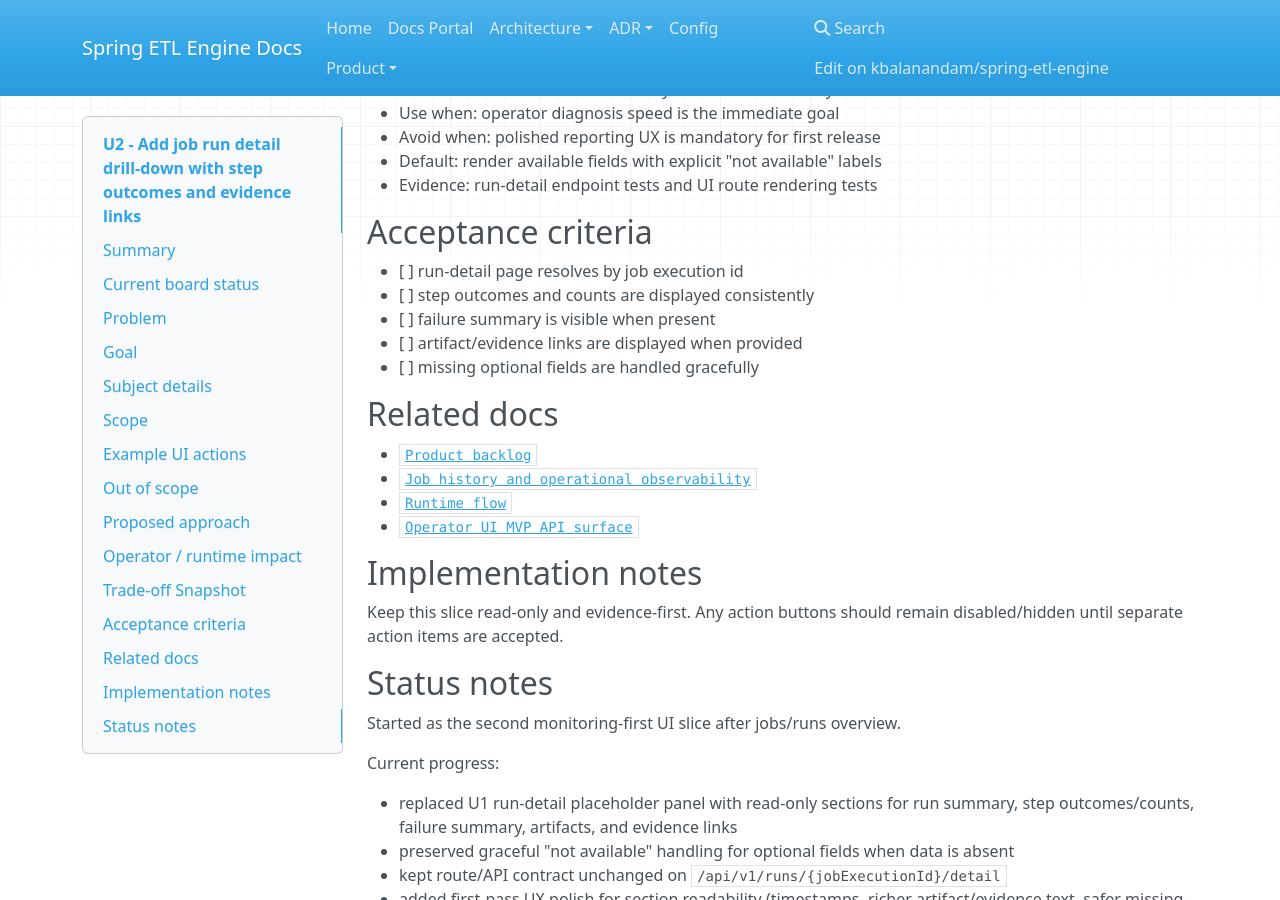
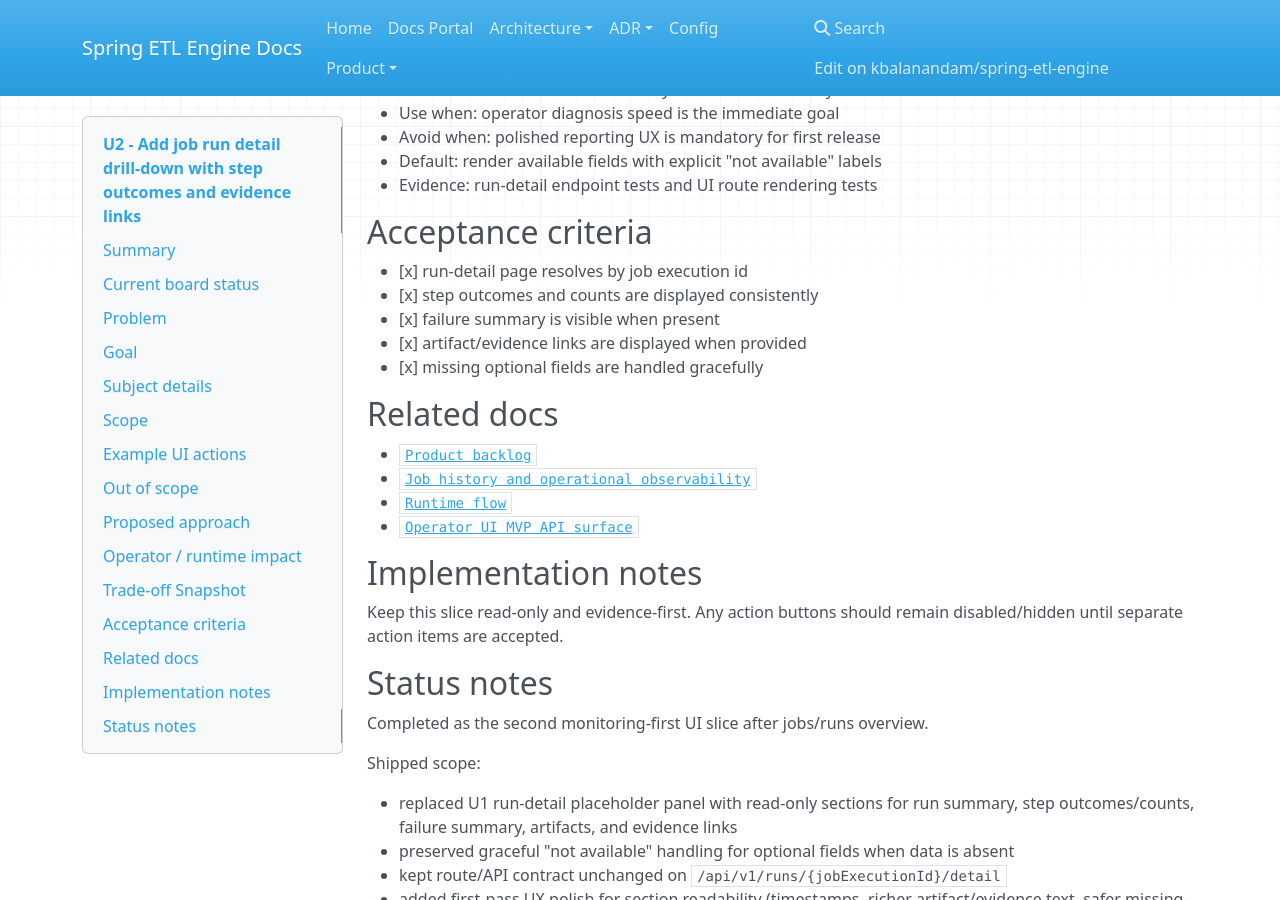
Before and after one commit to kbalanandam/spring-etl-engine, an MkDocs documentation site: the page built from docs/product/backlog-items/operator-ui/U2-run-detail-drilldown-with-step-and-artifact-evidence.md, in a window 1280 px wide and 900 px high, scrolled down 1866 px. Built offline with MkDocs 1.6.1, drawn with Linux system fonts in a browser that asks for light colours; nearby versions of some CDN libraries.

Commit message:
docs(product): close U2 run-detail drilldown slice

```diff
--- a/docs/product/backlog-items/operator-ui/U2-run-detail-drilldown-with-step-and-artifact-evidence.md
+++ b/docs/product/backlog-items/operator-ui/U2-run-detail-drilldown-with-step-and-artifact-evidence.md
@@ -8,7 +8,7 @@ Add run-detail drill-down in the Operator UI so users can inspect one run's step
 
 - Epic: **[Epic U](../../epics/operator-ui/epic-u-operator-ui-monitoring-first-mvp.md)**
 - Priority: **P1**
-- Status: **In Progress**
+- Status: **Done**
 - Milestone: **M2**
 - Dependency: **U1, C2**
 
@@ -80,11 +80,11 @@ Build on the existing run-detail API response and focus on transparent, operator
 
 ## Acceptance criteria
 
-- [ ] run-detail page resolves by job execution id
-- [ ] step outcomes and counts are displayed consistently
-- [ ] failure summary is visible when present
-- [ ] artifact/evidence links are displayed when provided
-- [ ] missing optional fields are handled gracefully
+- [x] run-detail page resolves by job execution id
+- [x] step outcomes and counts are displayed consistently
+- [x] failure summary is visible when present
+- [x] artifact/evidence links are displayed when provided
+- [x] missing optional fields are handled gracefully
 
 ## Related docs
 
@@ -99,9 +99,9 @@ Keep this slice read-only and evidence-first. Any action buttons should remain d
 
 ## Status notes
 
-Started as the second monitoring-first UI slice after jobs/runs overview.
+Completed as the second monitoring-first UI slice after jobs/runs overview.
 
-Current progress:
+Shipped scope:
 
 - replaced U1 run-detail placeholder panel with read-only sections for run summary, step outcomes/counts, failure summary, artifacts, and evidence links
 - preserved graceful "not available" handling for optional fields when data is absent
```
Also changed, not shown: docs/product/product-backlog.md (+1 -1 lines).
